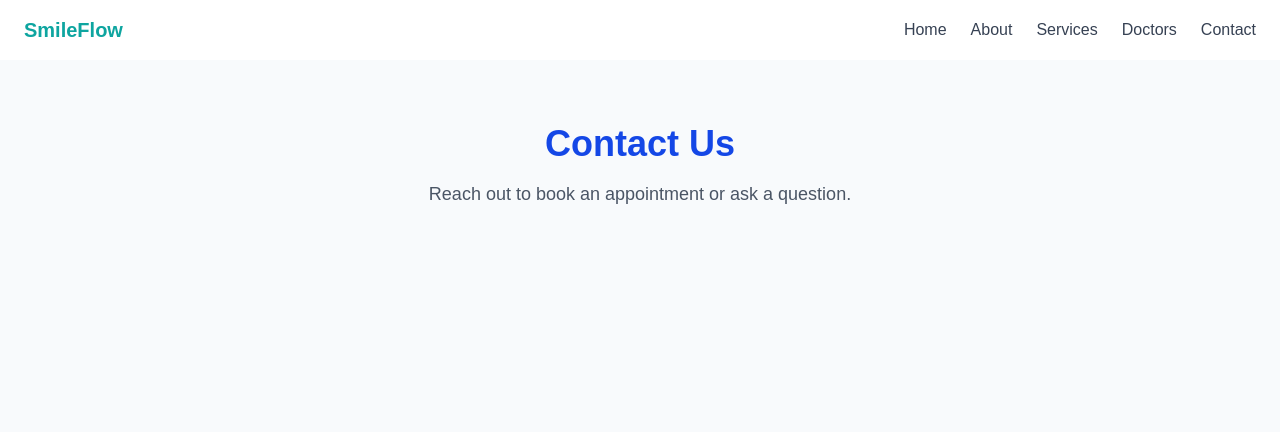
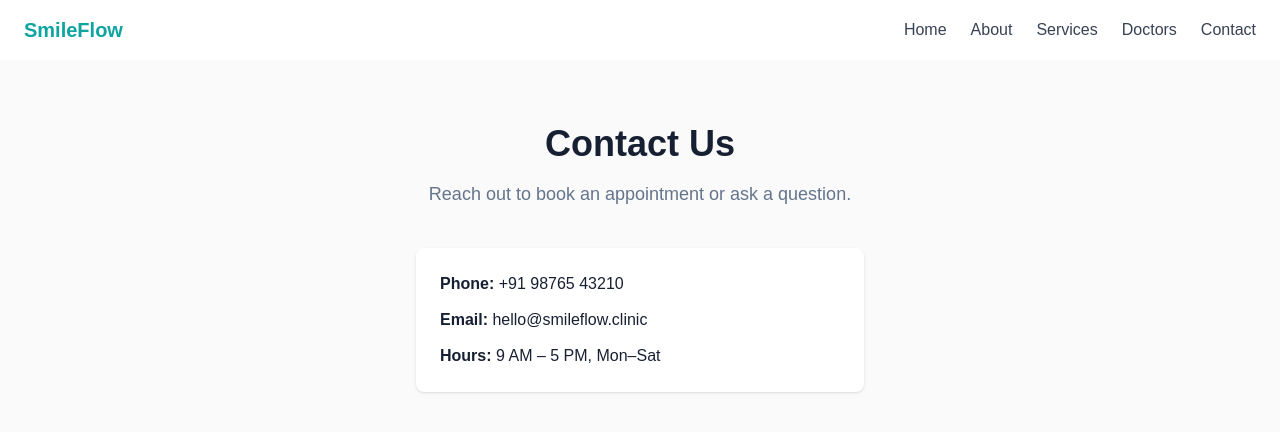
Before and after one commit to ajithkr2108/smileflow, a Next.js app: page /contact in a window 1280 px wide. Shown: the top 432 px of the page. Built offline with nearby package versions, Linux system fonts and the light colour scheme.

Commit message:
feat: add contact details to contact page

```diff
--- a/app/(marketing)/contact/page.tsx
+++ b/app/(marketing)/contact/page.tsx
@@ -1,11 +1,23 @@
 export default function ContactPage() {
     return (
-        <main className="min-h-screen bg-slate-50 px-6 py-16">
-            <div className="max-w-2xl mx-auto text-center">
-                <h1 className="text-4xl font-bold text-blue-700">Contact Us</h1>
-                <p className="mt-4 text-lg text-gray-600">
+        <main className="min-h-screen bg-[#FAFAFA] px-6 py-16">
+            <div className="max-w-md mx-auto text-center">
+                <h1 className="text-4xl font-bold text-[#172033]">Contact Us</h1>
+                <p className="mt-4 text-lg text-[#64748B]">
                     Reach out to book an appointment or ask a question.
                 </p>
+
+                <div className="mt-10 bg-white rounded-lg shadow-sm px-6 py-6 text-left space-y-3">
+                    <p className="text-[#172033]">
+                        <span className="font-semibold">Phone:</span> +91 98765 43210
+                    </p>
+                    <p className="text-[#172033]">
+                        <span className="font-semibold">Email:</span> hello@smileflow.clinic
+                    </p>
+                    <p className="text-[#172033]">
+                        <span className="font-semibold">Hours:</span> 9 AM – 5 PM, Mon–Sat
+                    </p>
+                </div>
             </div>
         </main>
     );
```
